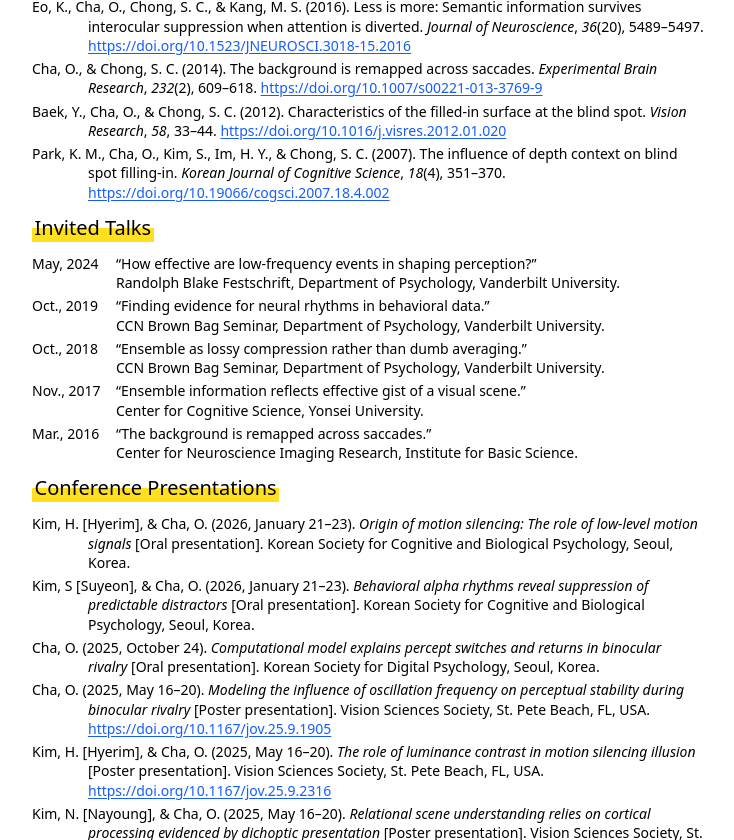
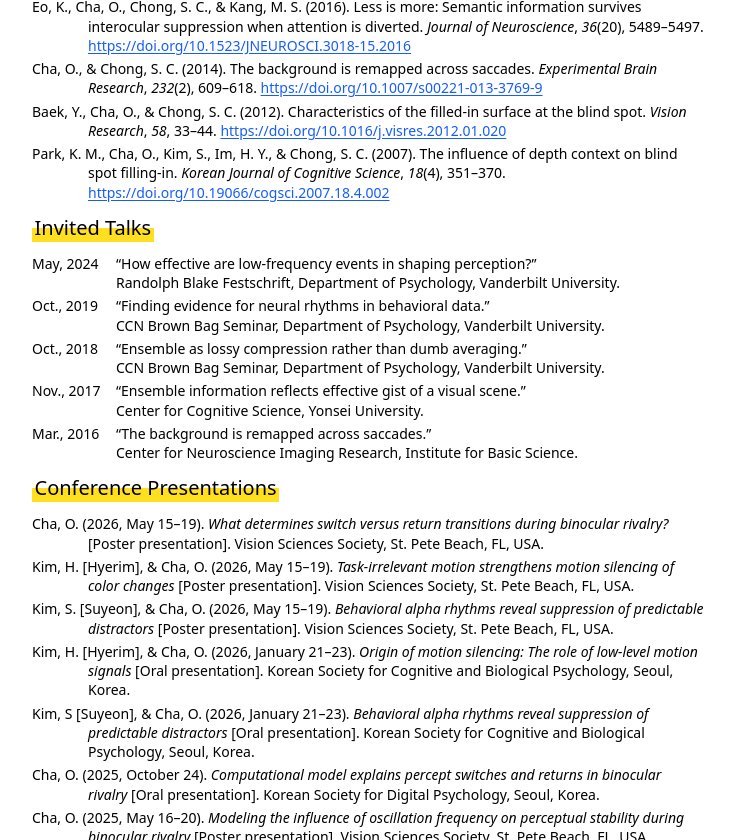
Before and after one commit to oakyoon/oakyoon.github.io, a plain HTML site: page cv.html in a window 1280 px wide. Shown: the part 1960-2800 px from the top of the page, without its empty margins (272-1006 px from the left). Drawn offline with Linux system fonts and the light colour scheme; a web font is replaced by a local one.

Commit message:
Add VSS 2026 presentations

```diff
--- a/cv.html
+++ b/cv.html
@@ -28,7 +28,7 @@
             <a href="https://dcantlab.org" target="_blank">https://dcantlab.org</a></li>
         </ul>
         <ul class="px-2 leading-snug text-sm font-light list-none">
-          <li class="my-1 text-right">Last update: 3/1/2026</li>
+          <li class="my-1 text-right">Last update: 5/22/2026</li>
           <li class="my-1 text-right print:hidden"><a class="marker-yellow-300" href="OakyoonCha-CV.pdf" target="_blank">Download PDF</a></li>
         </uL>
       </div>
@@ -219,6 +219,9 @@
       <!-- start conference presentations -->
       <h2 class="inline-block my-2 font-normal text-xl marker-yellow-300">Conference Presentations</h2>
       <ul class="leading-snug text-sm list-none break-before-avoid-page">
+        <li class="my-1 hanging-[4em] break-inside-avoid-page">Cha, O. (2026, May 15&ndash;19). <span class="italic">What determines switch versus return transitions during binocular rivalry?</span> [Poster presentation]. Vision Sciences Society, St. Pete Beach, FL, USA.</li>
+        <li class="my-1 hanging-[4em] break-inside-avoid-page">Kim, H. [Hyerim], &amp; Cha, O. (2026, May 15&ndash;19). <span class="italic">Task-irrelevant motion strengthens motion silencing of color changes</span> [Poster presentation]. Vision Sciences Society, St. Pete Beach, FL, USA.</li>
+        <li class="my-1 hanging-[4em] break-inside-avoid-page">Kim, S. [Suyeon], &amp; Cha, O. (2026, May 15&ndash;19). <span class="italic">Behavioral alpha rhythms reveal suppression of predictable distractors</span> [Poster presentation]. Vision Sciences Society, St. Pete Beach, FL, USA.</li>
         <li class="my-1 hanging-[4em] break-inside-avoid-page">Kim, H. [Hyerim], &amp; Cha, O. (2026, January 21&ndash;23). <span class="italic">Origin of motion silencing: The role of low-level motion signals</span> [Oral presentation]. Korean Society for Cognitive and Biological Psychology, Seoul, Korea.</li>
         <li class="my-1 hanging-[4em] break-inside-avoid-page">Kim, S [Suyeon], &amp; Cha, O. (2026, January 21&ndash;23). <span class="italic">Behavioral alpha rhythms reveal suppression of predictable distractors</span> [Oral presentation]. Korean Society for Cognitive and Biological Psychology, Seoul, Korea.</li>
         <li class="my-1 hanging-[4em] break-inside-avoid-page">Cha, O. (2025, October 24). <span class="italic">Computational model explains percept switches and returns in binocular rivalry</span> [Oral presentation]. Korean Society for Digital Psychology, Seoul, Korea.</li>
```
Also changed, not shown: 1 other file.
